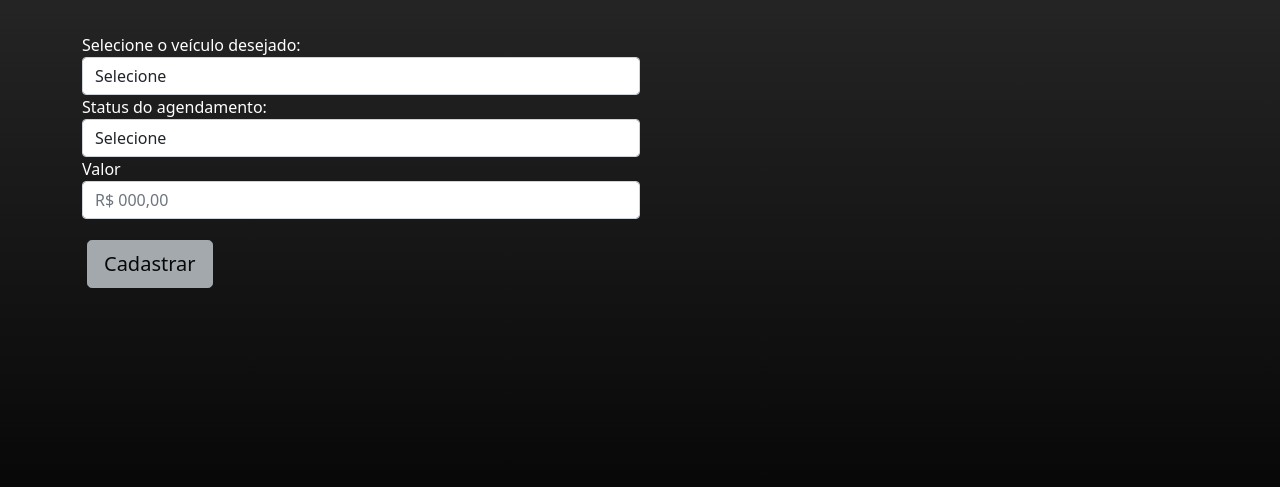
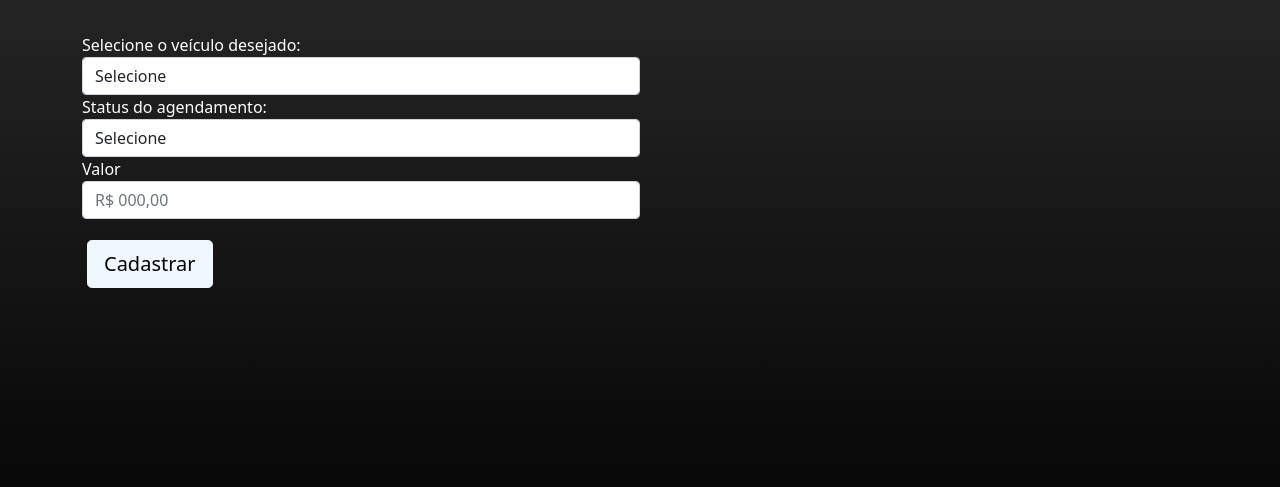
Before and after one commit to Echo-sec/bmw_joinville_sa, a PHP site: page /php/telaFechamento.php in a window 1280 px wide. Shown: the part 215-702 px from the top of the page. Run offline with PHP 8.4, Linux system fonts and the light colour scheme.

Commit message:
btn cadastrar ok

```diff
--- a/php/telaFechamento.php
+++ b/php/telaFechamento.php
@@ -40,6 +40,6 @@
                     <input type="text" class="form-control" placeholder="R$ 000,00" value="">
                 </div>
 
-                <button type="submit" class="btn btn-lg btn-primary" disabled>Cadastrar</button>
+                <button class="btn btn-primary btn-lg btn-block" type="submit">Cadastrar</button>
             </div>
     </div>
```
